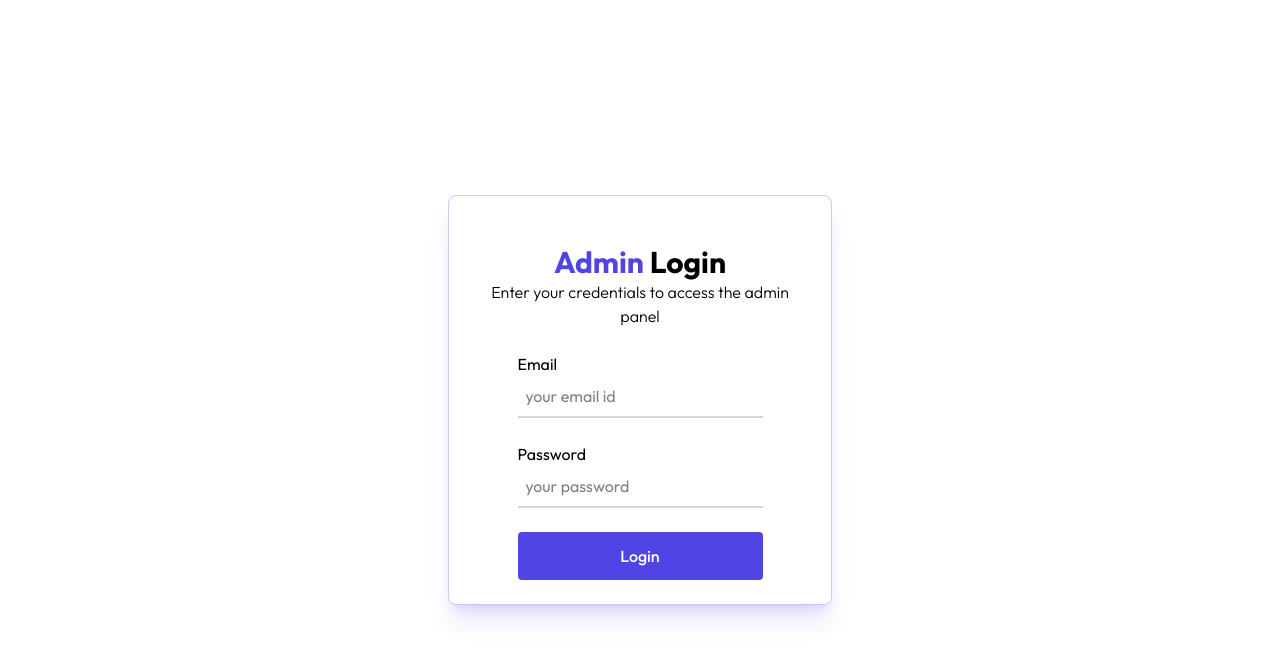
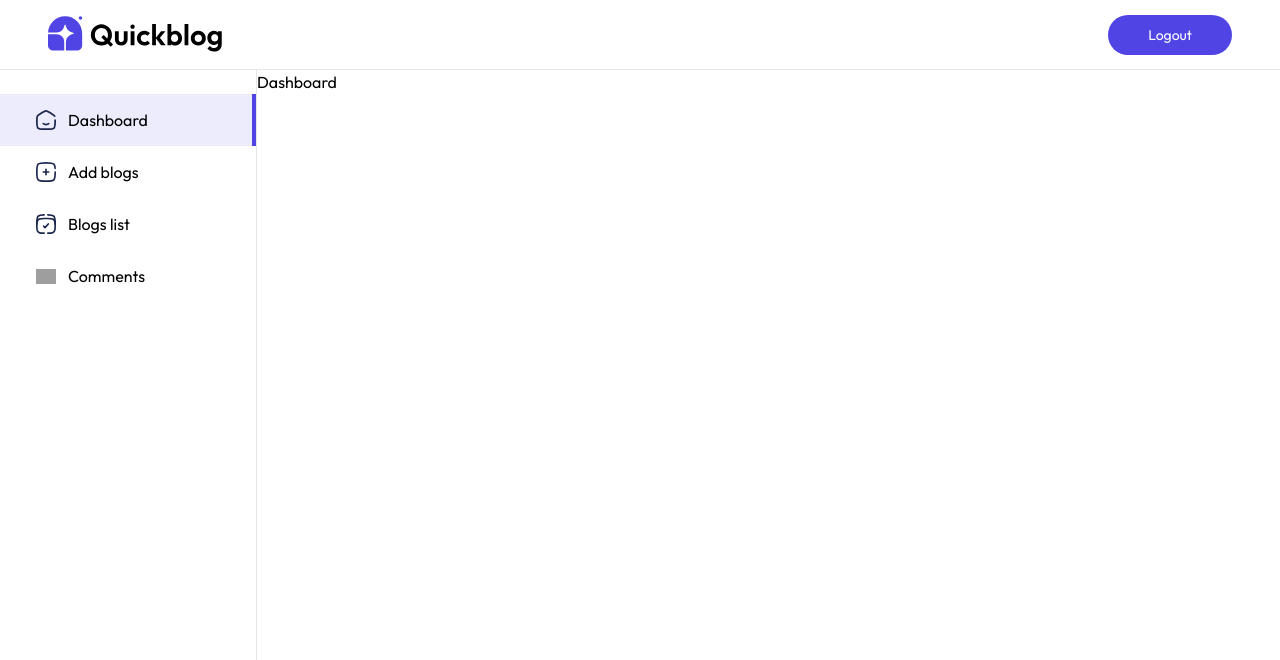
Before and after one commit to vitwits/SmartBlog-MERN, a React (Vite) app in the folder client/: page /admin in a window 1280 px wide. Shown: the top 660 px of the page. Built offline with nearby package versions, Linux system fonts and the light colour scheme; grey boxes are pictures that could not be loaded.

Commit message:
updated login page

```diff
--- a/client/src/App.jsx
+++ b/client/src/App.jsx
@@ -15,7 +15,7 @@ const App = () => {
       <Routes>
         <Route path="/" element={<Home />} />
         <Route path="/blog/:id" element={<Blog />} />
-        <Route path="/admin" element={false ? <Layout /> : <Login />}>
+        <Route path="/admin" element={true ? <Layout /> : <Login />}>
           <Route index element={<Dashboard />} />
           <Route path="addBlog" element={<AddBlog />} />
           <Route path="listBlog" element={<ListBlog />} />
--- a/client/src/components/admin/Login.jsx
+++ b/client/src/components/admin/Login.jsx
@@ -1,6 +1,8 @@
-import React from "react";
+import React, { useState } from "react";
 
 const Login = () => {
+  const [email, setEmail] = useState("");
+  const [password, setPassword] = useState("");
   const handleSubmit = async (e) => {
     e.preventDefault();
   };
@@ -16,10 +18,15 @@ const Login = () => {
               Enter your credentials to access the admin panel
             </p>
           </div>
-          <form onSubmit={handleSubmit}>
+          <form
+            onSubmit={handleSubmit}
+            className="mt-6 w-full sm:max-w-md text-gray-600"
+          >
             <div className="flex flex-col">
               <label>Email</label>
               <input
+                onChange={(e) => setEmail(e.target.value)}
+                value={email}
                 type="email"
                 required
                 placeholder="your email id"
@@ -29,13 +36,21 @@ const Login = () => {
             <div className="flex flex-col">
               <label>Password</label>
               <input
+                onChange={(e) => setPassword(e.target.value)}
+                value={password}
                 type="password"
                 required
                 placeholder="your password"
                 className="border-b-2 border-gray-300 p-2 outline-none mb-6"
               />
             </div>
-            <button type="submit" className="w-full py-3 font-medium bg-primary text-white rounded cursor-pointer hover:bg-primary/90 transition-all"> Login </button>
+            <button
+              type="submit"
+              className="w-full py-3 font-medium bg-primary text-white rounded cursor-pointer hover:bg-primary/90 transition-all"
+            >
+              {" "}
+              Login{" "}
+            </button>
           </form>
         </div>
       </div>
```
